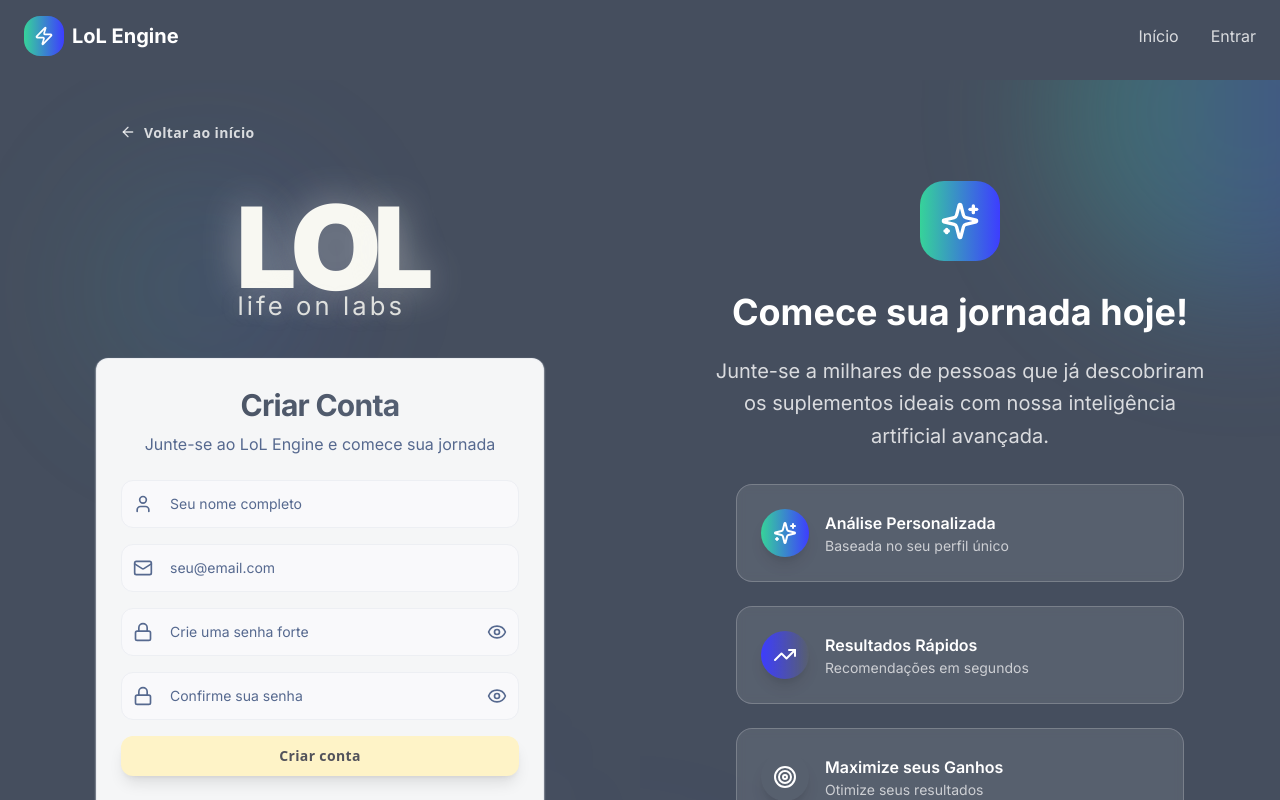
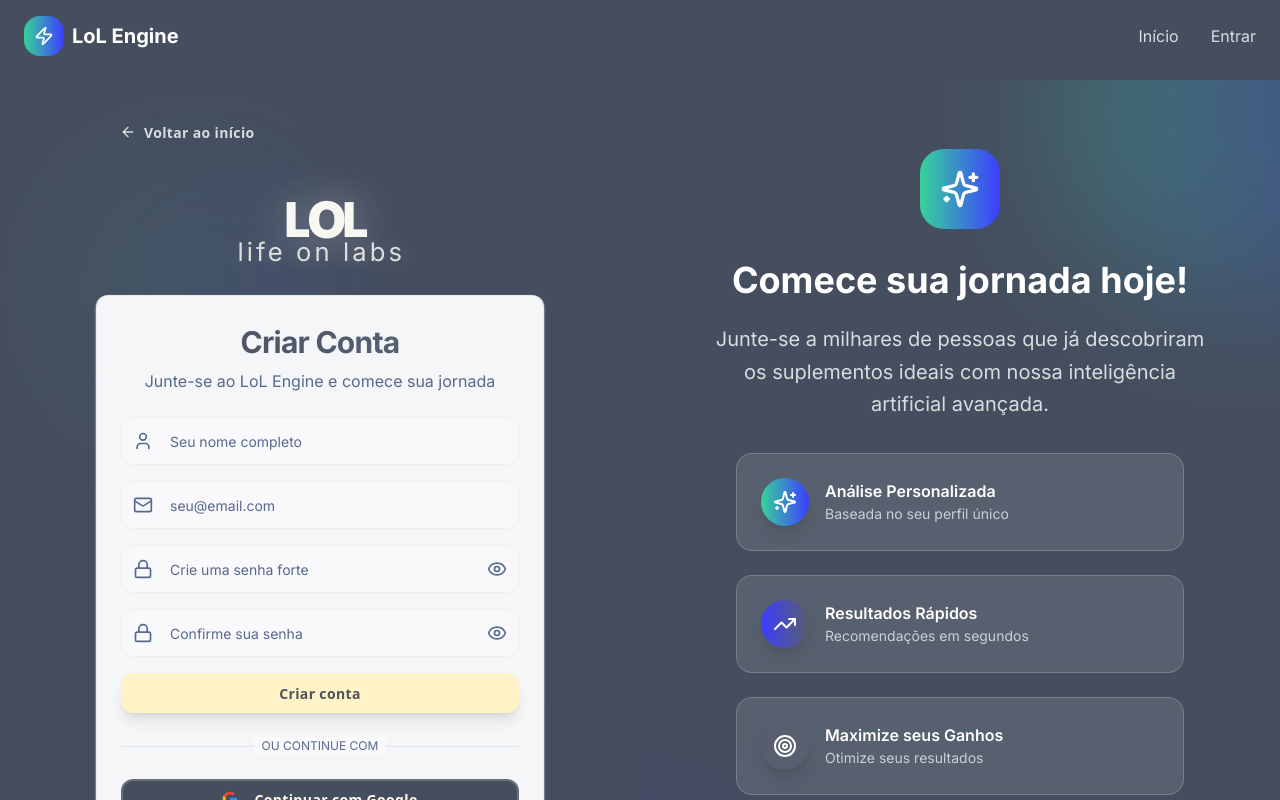
Before and after one commit to andreypimenta/prd-comprehend-execute, a React (Vite) app: page /register in a window 1280 px wide. Shown: the top 800 px of the page. Built offline with nearby package versions, Linux system fonts and the light colour scheme.

Commit message:
Refactor: Adjust card layout

```diff
--- a/src/pages/Register.tsx
+++ b/src/pages/Register.tsx
@@ -90,15 +90,15 @@ export default function Register() {
             </div>
 
             {/* LoL Branding */}
-            <div className="text-center mb-8">
-              <div className="mb-4">
-                <h1 className="lol-static text-6xl md:text-7xl font-bold">
+            <div className="text-center mb-6">
+              <div className="mb-3">
+                <h1 className="lol-static text-4xl md:text-5xl font-bold">
                   <ScrambleText
                     text="lol"
                     isActive={false}
                   />
                 </h1>
-                <p className="life-on-labs text-sm tracking-widest uppercase opacity-80 mt-2">
+                <p className="life-on-labs text-xs tracking-widest uppercase opacity-80 mt-1">
                   Life on Labs
                 </p>
               </div>
```
